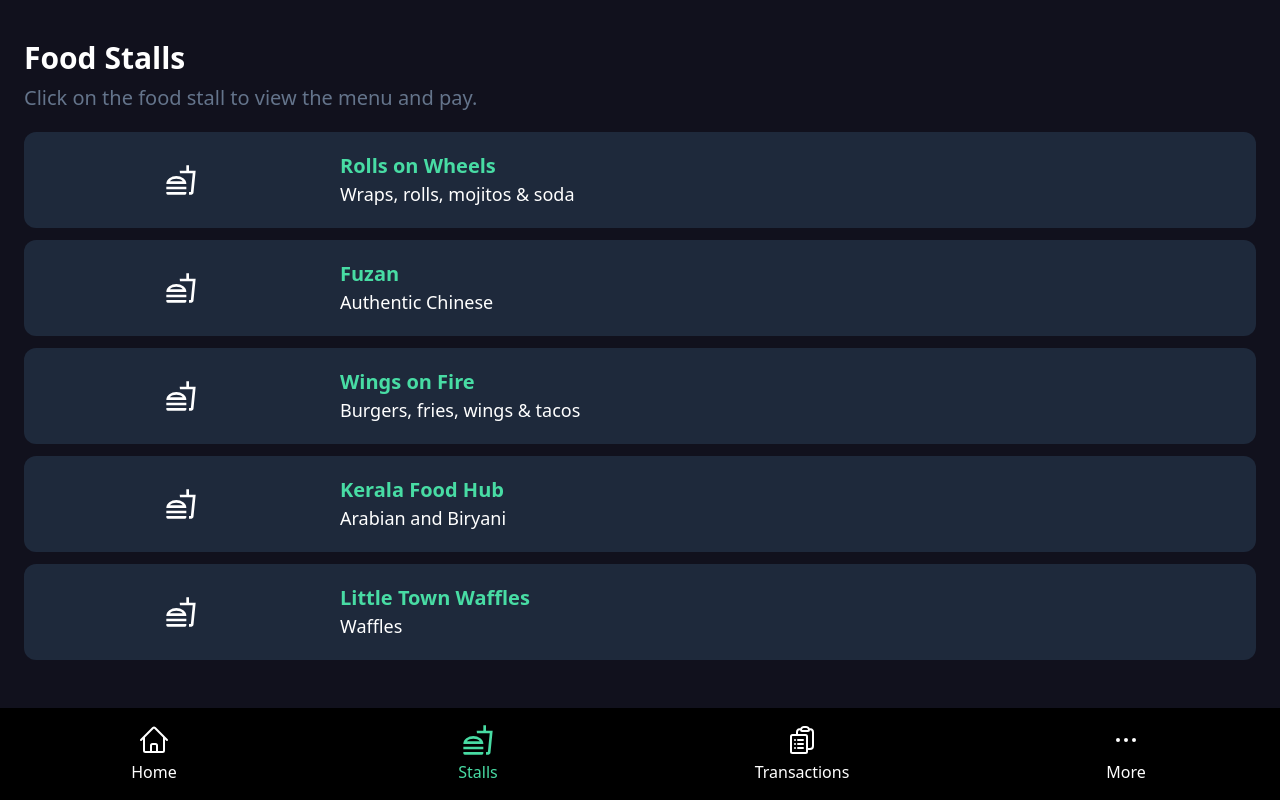
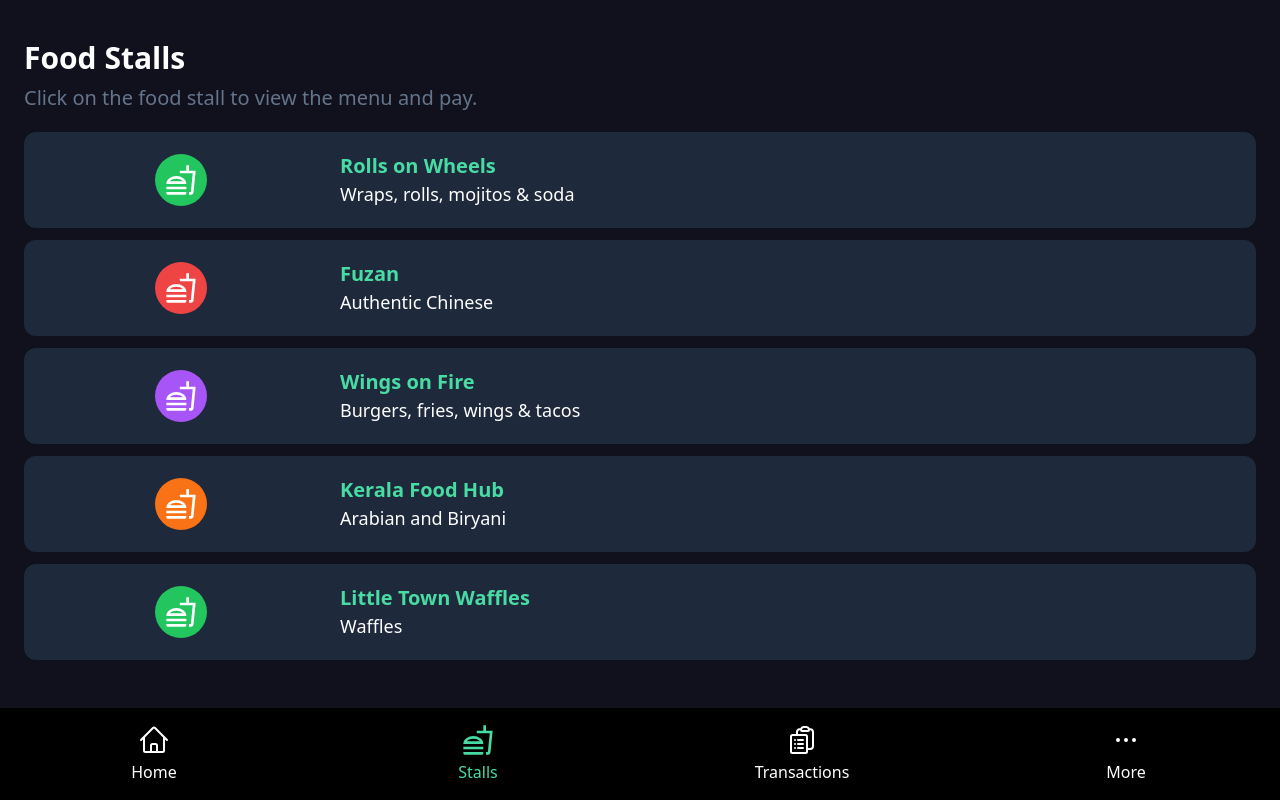
Before and after one commit to karthik11135/dpay.delta, a React (Vite) app: page /stalls in a window 1280 px wide. Built offline with nearby package versions, Linux system fonts and the light colour scheme.

Commit message:
color fix

```diff
--- a/src/components/stalls/StallCard.tsx
+++ b/src/components/stalls/StallCard.tsx
@@ -1,6 +1,5 @@
-
 import { FoodIcon } from "../ui/Icons";
-import {  useNavigate } from "react-router-dom";
+import { useNavigate } from "react-router-dom";
 
 interface StallCardProps {
   title: string;
@@ -17,7 +16,19 @@ const StallCard = ({ title, color, subtitle }: StallCardProps) => {
       className="grid grid-cols-12 gap-3 py-5 px-2.5 mb-3 bg-slate-800 rounded-xl mx-6"
     >
       <div className="col-span-3 flex items-center">
-        <div className={`rounded-full bg-${color}-500 mx-auto w-fit p-2.5`}>
+        <div
+          className={`rounded-full mx-auto w-fit p-2.5 ${
+            color === "green"
+              ? "bg-green-500"
+              : color === "red"
+              ? "bg-red-500"
+              : color === "purple"
+              ? "bg-purple-500"
+              : color === "orange"
+              ? "bg-orange-500"
+              : ""
+          }`}
+        >
           <FoodIcon activeProp={false} />
         </div>
       </div>
--- a/tailwind.config.js
+++ b/tailwind.config.js
@@ -1,4 +1,5 @@
 /** @type {import('tailwindcss').Config} */
+const colors = require('tailwindcss/colors')
 export default {
   content: [
     "./index.html",
@@ -7,6 +8,7 @@ export default {
   theme: {
     extend: {
       colors: {
+        ...colors,
         bgColor: "rgba(17,17,29,255)",
         greenColor: "rgba(72,220,164,255)",
         bgColorFrend: "rgba(26,44,71,255)",
```
